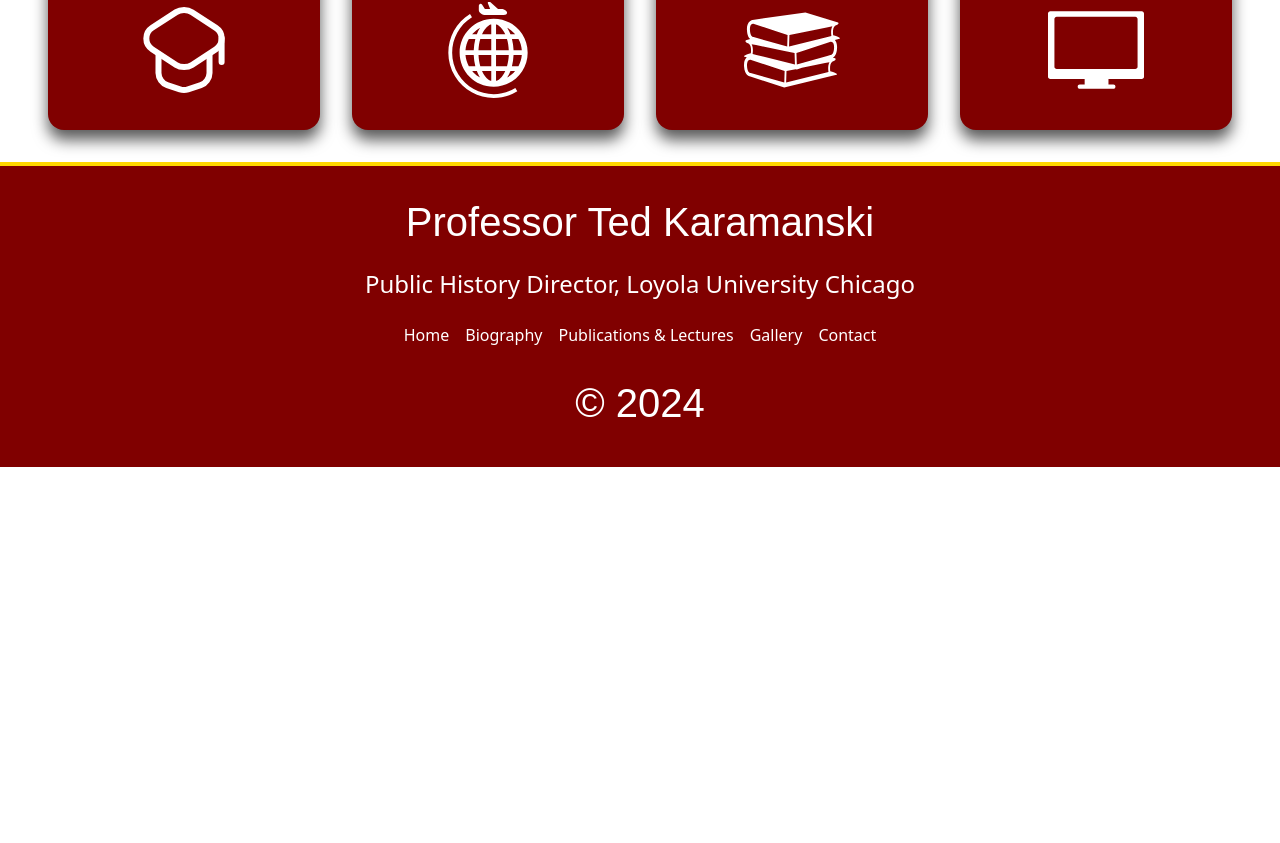
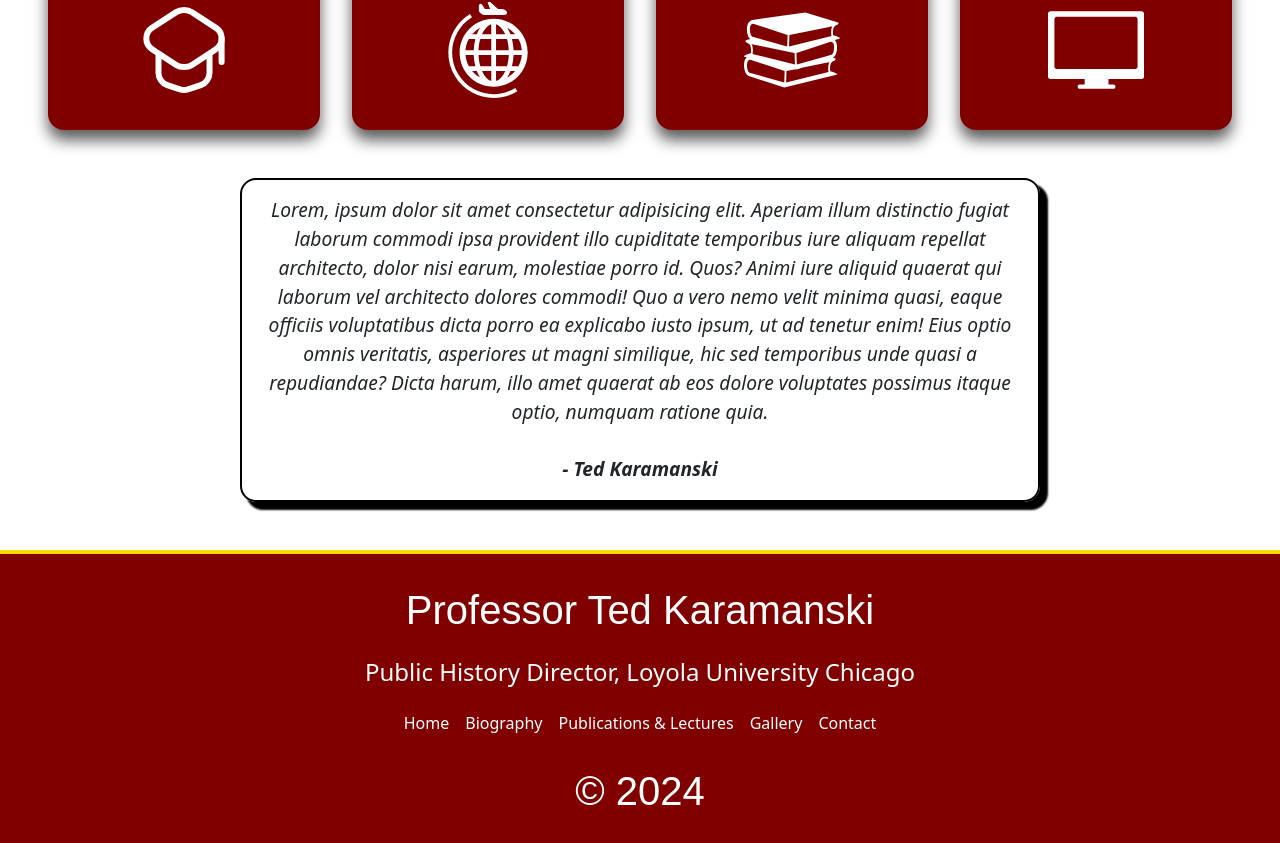
Before and after one commit to alecnissen/ted-personal-website, a React (Vite) app: page /BiographyPage in a window 1280 px wide. Shown: the part 1025-1868 px from the top of the page. Before the commit the page ends 1492 px from the top, so only its background shows below. Built offline with nearby package versions, Linux system fonts and the light colour scheme; a web font is replaced by a local one.

Commit message:
added quote container and text in bio page

```diff
--- a/src/BiographyPage.jsx
+++ b/src/BiographyPage.jsx
@@ -56,6 +56,16 @@
         </div>
 
 
+        <div className='bio-page-closing-quote-container'>
+        <p><i>Lorem, ipsum dolor sit amet consectetur adipisicing elit. Aperiam illum distinctio fugiat laborum commodi ipsa provident illo cupiditate temporibus iure aliquam repellat architecto, dolor nisi earum, molestiae porro id. Quos?
+        Animi iure aliquid quaerat qui laborum vel architecto dolores commodi! Quo a vero nemo velit minima quasi, eaque officiis voluptatibus dicta porro ea explicabo iusto ipsum, ut ad tenetur enim!
+        Eius optio omnis veritatis, asperiores ut magni similique, hic sed temporibus unde quasi a repudiandae? Dicta harum, illo amet quaerat ab eos dolore voluptates possimus itaque optio, numquam ratione quia.</i>
+
+        <br></br>
+
+        <i><em><b>- Ted Karamanski</b></em></i>
+        </p>
+        </div>
 
 
       </div>
--- a/src/Styles/biography_page_styles.scss
+++ b/src/Styles/biography_page_styles.scss
@@ -71,3 +71,23 @@
 .biography-card img {
     width: 6rem;
 }
+
+.bio-page-closing-quote-container {
+    display: flex;
+    flex-direction: column;
+    justify-content: center;
+    align-items: center;
+    margin-top: 3rem;
+}
+
+.bio-page-closing-quote-container p {
+    display: flex;
+    flex-direction: column;
+    max-width: 50rem;
+    box-shadow: 7px 7px 2px 1px black;
+    border: 2px solid black;
+    padding: 1rem;
+    text-align: center;
+    border-radius: 1rem;
+    font-size: 1.2rem;
+}
```
